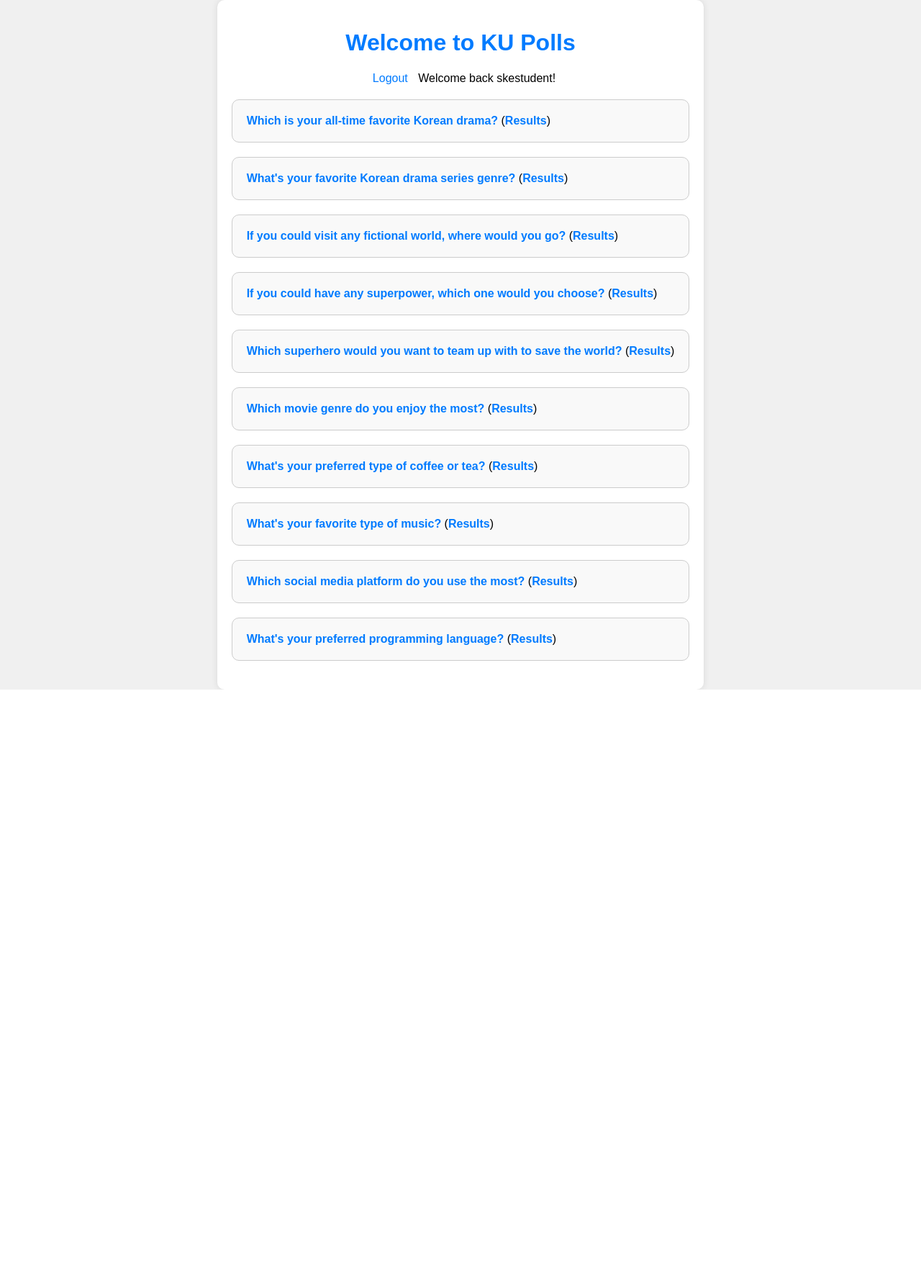
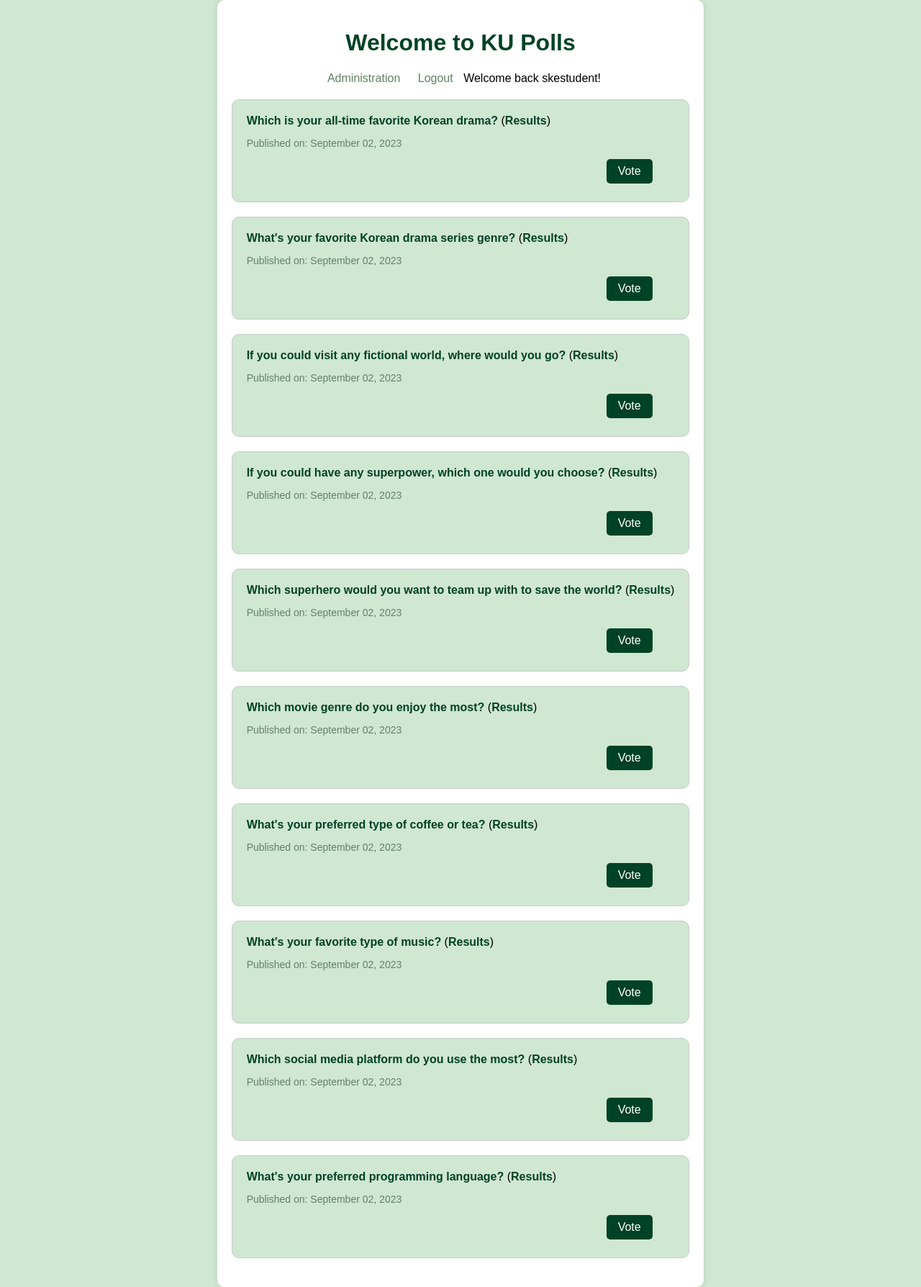
Before and after one commit to geeegrace02/ku-polls, a Django app: page /polls/ in a window 1280 px wide. Shown: the whole page at 72% size. Before the commit the page ends 958 px from the top, so only its background shows below. Run offline with Django 4.2, Linux system fonts and the light colour scheme; a user stored in the database is signed in; data comes from the database, SQL or seed files in the repository.

Commit message:
Modify templates #2, revise poll questions which sorted by date

```diff
--- a/polls/templates/polls/index.html
+++ b/polls/templates/polls/index.html
@@ -7,7 +7,7 @@
     <style>
         body {
             font-family: Arial, Helvetica, sans-serif;
-            background-color: #f0f0f0;
+            background-color: #D0E7D2;
             margin: 0;
             padding: 0;
             display: flex;
@@ -26,7 +26,7 @@
 
         h1 {
             text-align: center;
-            color: #007BFF;
+            color: #004225;
         }
 
         .user-actions {
@@ -36,13 +36,13 @@
 
         .user-actions a {
             text-decoration: none;
-            color: #007BFF;
+            color: #618264;
             margin: 0 10px;
             transition: color 0.3s ease;
         }
 
         .user-actions a:hover {
-            color: #0056b3;
+            color: #D0E7D2;
         }
 
         .poll-list {
@@ -51,7 +51,7 @@
         }
 
         .poll-item {
-            background-color: #f9f9f9;
+            background-color: #D0E7D2;
             border: 1px solid #ccc;
             border-radius: 10px;
             padding: 20px;
@@ -60,27 +60,59 @@
 
         .poll-item a {
             text-decoration: none;
-            color: #007BFF;
+            color: #004225;
             font-weight: bold;
             transition: color 0.3s ease;
         }
 
         .poll-item a:hover {
-            color: #0056b3;
+            color: #618264;
         }
 
         .no-polls {
             text-align: center;
             color: #777;
         }
+
+        .publish-date {
+            font-size: 14px;
+            color: #618264;
+        }
+
+        .vote-button {
+            display: flex;
+            justify-content: flex-end; /* This pushes the button to the right */
+        }
+
+        .vote-button {
+            background-color: #004225;
+            color: #fff;
+            border: none;
+            padding: 8px 16px;
+            cursor: pointer;
+            border-radius: 5px;
+            transition: background-color 0.3s;
+            font-size: 16px;
+            margin-left: 500px;
+            margin-bottom: 5px;
+        }
+
+        .vote-button:hover {
+            background-color: #618264;
+        }
+
     </style>
 </head>
+
 <body>
     <div class="container">
         <h1>Welcome to KU Polls</h1>
 
         <div class="user-actions">
             {% if user.is_authenticated %}
+                {% if user.is_staff %}
+                    <a href="{% url 'admin:index' %}" target="_blank">Administration</a>
+            {% endif %}
                 <a href="{% url 'user_logout' %}">Logout</a>
                 <span>Welcome back {{ user.username }}!</span>
             {% else %}
@@ -96,6 +128,11 @@
                     <li class="poll-item">
                         <a href="{% url 'polls:detail' question.id %}">{{ question.question_text }}</a>
                         (<a href="{% url 'polls:results' question.id %}">Results</a>)
+                        <p class="publish-date">Published on: {{ question.pub_date|date:"F d, Y" }}</p>
+                        <form method="post" action="{% url 'polls:vote' question.id %}">
+                            {% csrf_token %}
+                            <button type="submit" class="vote-button">Vote</button>
+                        </form>
                     </li>
                 {% endfor %}
             </ul>
--- a/polls/views.py
+++ b/polls/views.py
@@ -19,7 +19,7 @@ def index(request):
     Returns:
         Rendered HTML page displaying the latest questions.
     """
-    latest_question_list = Question.objects.order_by("-pub_date")[:10]
+    latest_question_list = Question.objects.filter(pub_date__lte=timezone.now()).order_by('-pub_date')
     context = {"latest_question_list": latest_question_list}
     return render(request, "polls/index.html", context)
 
```
Also changed, not shown: polls/templates/polls/detail.html (+6 -6 lines), polls/templates/polls/results.html (+7 -7 lines), templates/registration/login.html (+7 -7 lines), templates/registration/signup.html (+8 -7 lines).
